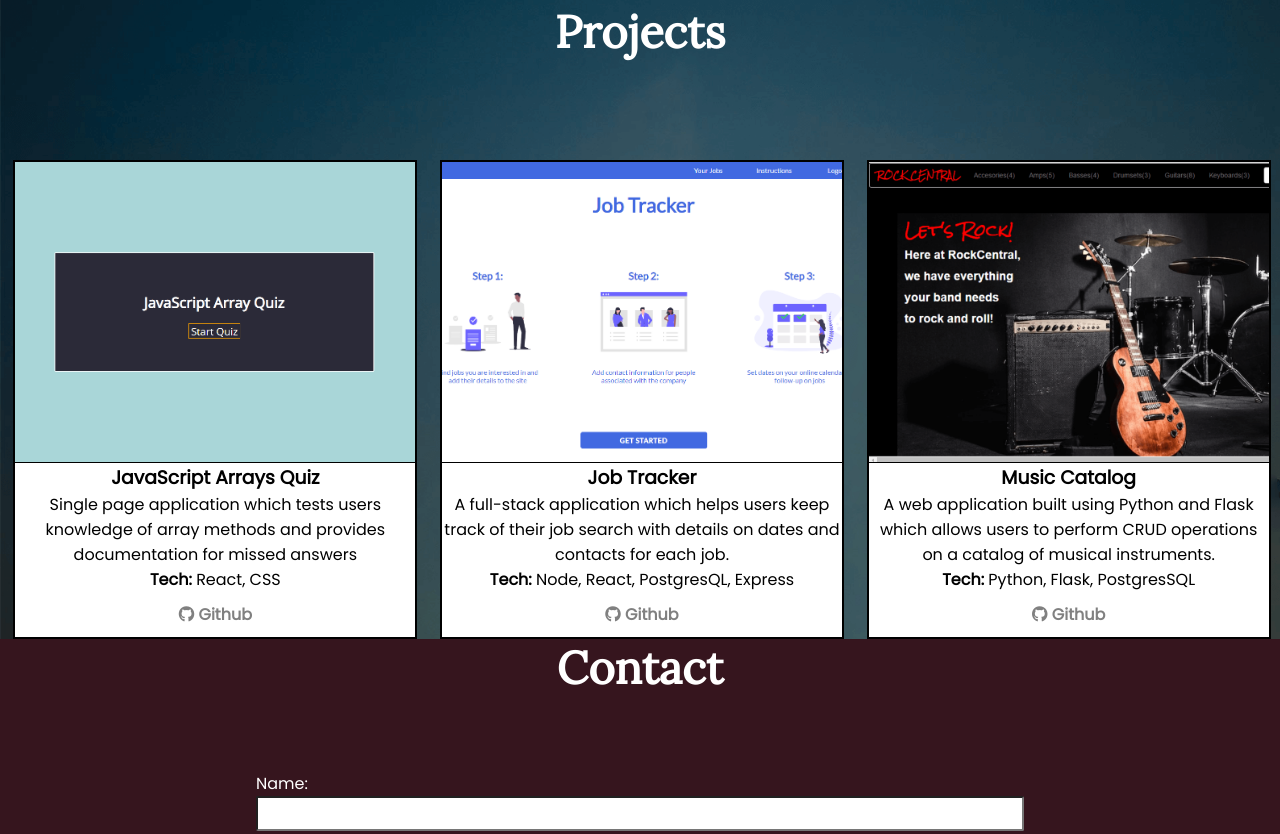
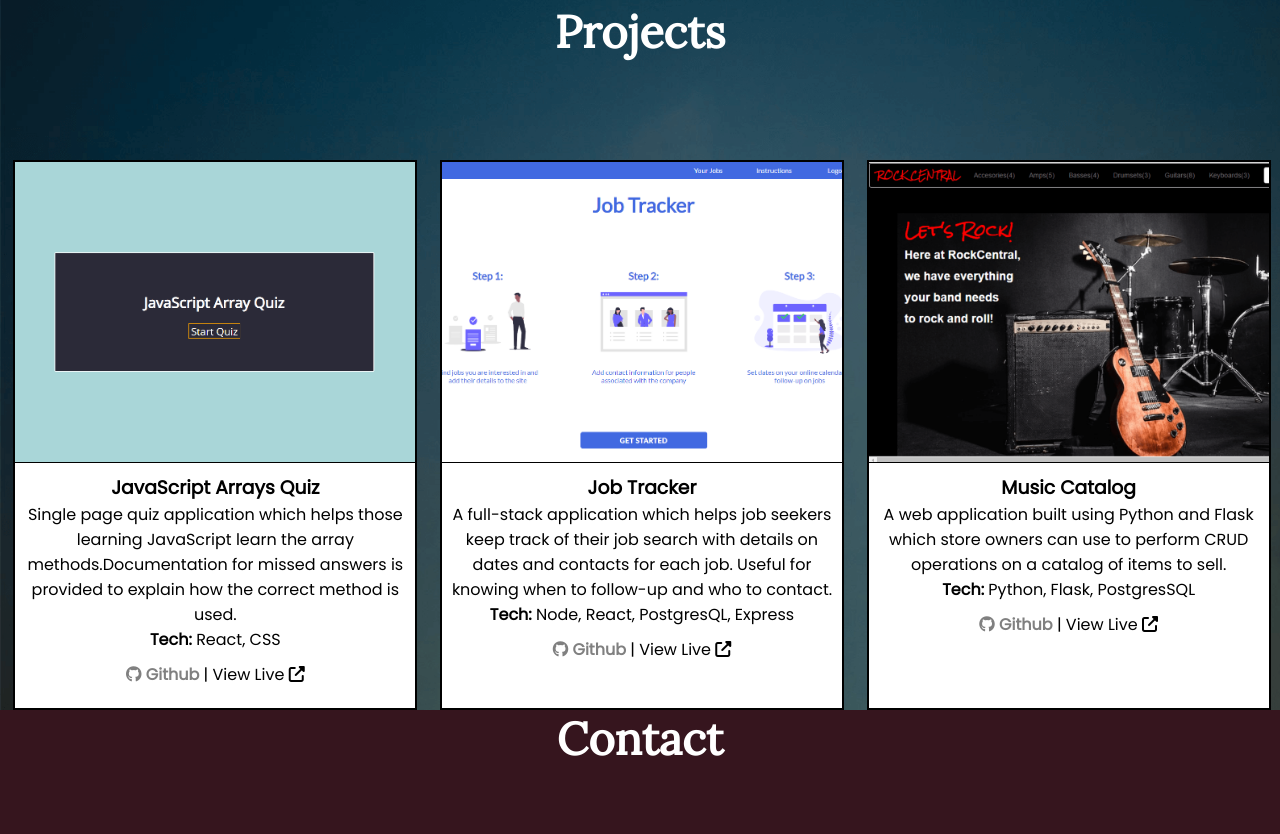
Before and after one commit to aaoyekanmi4/portfolio, a plain HTML site: page index.html in a window 1280 px wide. Shown: the part 1472-2306 px from the top of the page. Drawn offline with Linux system fonts and the light colour scheme.

Commit message:
adjusted css and fixed typos

```diff
--- a/index.html
+++ b/index.html
@@ -38,7 +38,7 @@
           </h1>
           <h1>
             <span class="name-intro">I am a</span>
-            <span class="title">web developer. </span>
+            <span class="title">Web Developer. </span>
           </h1>
         </div>
       </section>
@@ -50,7 +50,7 @@
       <h2 class="about">Hi there.</h2>
 
      <p>          I am a full-stack web developer. I translate designs into
-      accessible user interfaces on the front-end, create databases and apis on the back-end, and connect the two in a variety of programming languages.
+      accessible user interfaces on the front-end, create databases and APIs on the back-end, and connect the two in a variety of programming languages.
       I enjoy collaborating with others and seeing all of our contributions come together into a cohesive and robust project.
        In my spare time, I enjoy solving
       puzzles, thinking through philosophical issues, and listening to how others experience the world.  Feel free to contact me and we can build something great together.
@@ -96,6 +96,7 @@
         <ul id="contact-links">
           <li><a  target="_blank"  href="https://github.com/aaoyekanmi4" class="nav-list-item"><i class="fab fa-github"></i></a></li>
           <li class="nav-list-item"><a target="_blank"  href="https://www.linkedin.com/in/arit-oyekan-3687b0194/" class="nav-list-item"><i class="fab fa-linkedin-in"></i></a></li>
+          <li class="nav-list-item"><a target="_blank"    href="mailto:aritoyekan@gmail.com" class="nav-list-item"><i class="far fa-envelope"></i></a></li>
 
         </ul>
       </section>
--- a/js/PROJECTS.js
+++ b/js/PROJECTS.js
@@ -1,7 +1,7 @@
 const PROJECTS = [
   {
     title: "JavaScript Arrays Quiz",
-    description: `Single page application which tests users knowledge of array methods and provides documentation for missed answers`,
+    description: `Single page quiz application which helps those learning JavaScript learn the array methods.Documentation for missed answers is provided to explain how the correct method is used.`,
     imageSrc: "images/quiz.png",
     imageAlt: "quiz app screenshot",
     tech: ["React", "CSS"],
@@ -10,7 +10,7 @@ const PROJECTS = [
   },
   {
     title: "Job Tracker",
-    description: `A full-stack application which helps users keep track of their job search with details on dates and contacts for each job.`,
+    description: `A full-stack application which helps job seekers keep track of their job search with details on dates and contacts for each job. Useful for knowing when to follow-up and who to contact.`,
     imageSrc: "images/job_tracker.png",
     imageAlt: "Job tracker screen shot",
     tech: ["Node", "React", "PostgresQL","Express"],
@@ -19,7 +19,7 @@ const PROJECTS = [
   },
   {
     title: "Music Catalog",
-    description: `A web application built using Python and Flask which allows users to perform CRUD operations on a catalog of musical instruments.`,
+    description: `A web application built using Python and Flask which store owners can use to perform CRUD operations on a catalog of items to sell.`,
     imageSrc: "images/itemcatalog1-800.png",
     imageAlt: "music-catalog screenshot",
     tech: ["Python", "Flask", "PostgresSQL"],
--- a/js/showProject.js
+++ b/js/showProject.js
@@ -23,7 +23,10 @@ function showProjects (PROJECTS){
                       <a target="_blank" class="github" href="${project.repo}">
                         <i class="fab fa-github"></i>
                         Github
-                      </a>
+                      </a> |
+                      <a class="project-title" target="_blank" href=${
+                        project.live
+                      }>View Live</a> <i class="fas fa-external-link-alt"></i>
                     </div>
                   </div>
                 </div>`;
--- a/main.css
+++ b/main.css
@@ -26,7 +26,7 @@ section {
   top: 0;
 }
 nav {
-  width: 450px;
+  width: 600px;
   display: flex;
   justify-content: space-evenly;
   position: absolute;
@@ -224,6 +224,7 @@ img {
 .project-title {
   color: black;
   text-decoration: none;
+  padding-top:10px;
 }
 .tools {
   display: flex;
@@ -241,6 +242,7 @@ img {
   border: 1px solid black;
   text-align: center;
   color: black;
+  height:550px;
   font-family: "Poppins", sans-serif;
   background: white;
   padding-bottom: 10px;
@@ -368,4 +370,7 @@ textarea {
   #my-name {
     margin: 0px;
   }
+  #contact {
+
+  }
 }
```
